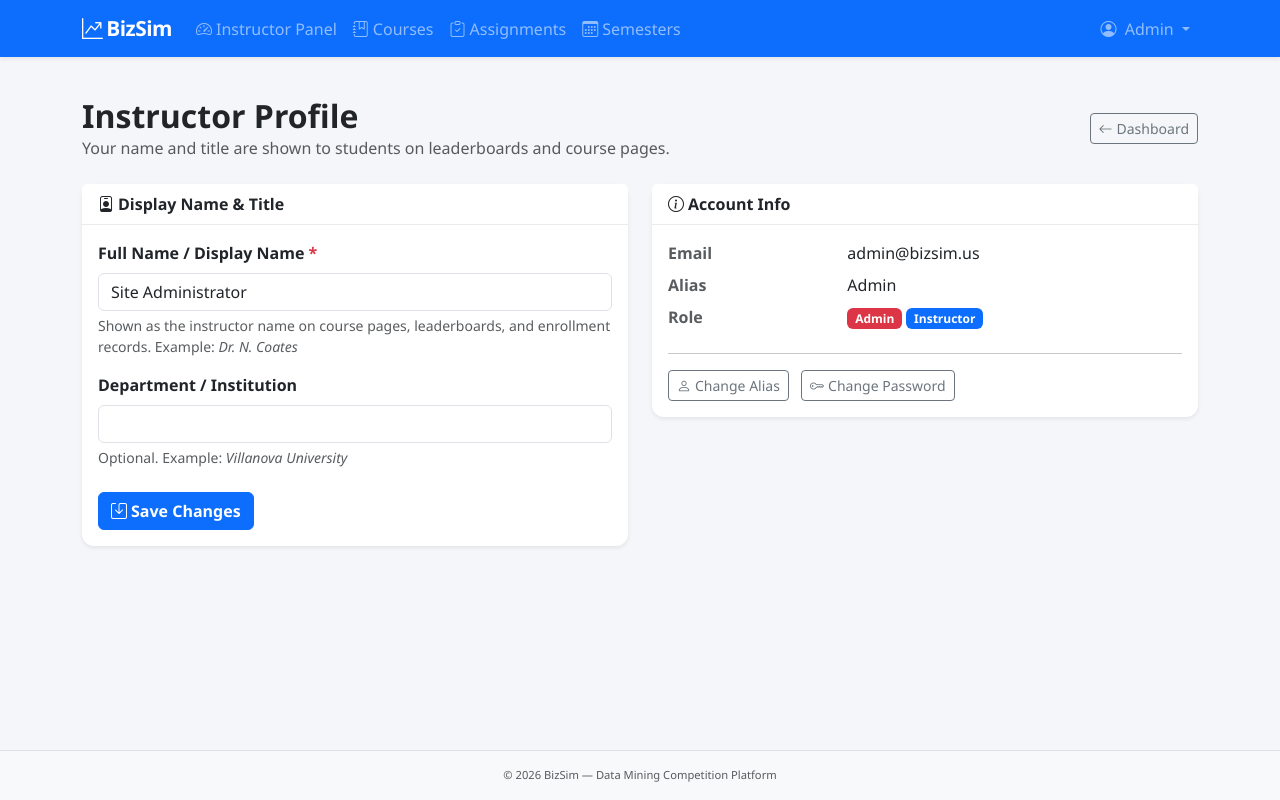
After one commit to NovaNate888/bizsim, a Flask app: page /instructor/profile in a window 1280 px wide. The commit adds this page. Run offline with Flask 3, Linux system fonts and the light colour scheme; a user stored in the database is signed in.

Commit message:
Add instructor profile edit page; fix enrollment display
- New /instructor/profile route to update Instructor.name and department
- Navbar dropdown shows Instructor Profile link for instructors/admins
- admin_users enrollment badges now show instructor name instead of email
- Leaderboard/section labels already use instructor.name, so updating
  the profile immediately fixes the 'Site Administrator' display

Co-Authored-By: Claude Sonnet 4.6 <noreply@anthropic.com>

```diff
--- a/bizsim/instructor/routes.py
+++ b/bizsim/instructor/routes.py
@@ -712,6 +712,35 @@ def remove_enrollment(enrollment_id: int):
 
 
 # ---------------------------------------------------------------------------
+# Instructor profile
+# ---------------------------------------------------------------------------
+
+@instructor_bp.route("/profile", methods=["GET", "POST"])
+@login_required
+@instructor_required
+def profile():
+    instr = _get_instructor_or_404()
+
+    if request.method == "POST":
+        name = request.form.get("name", "").strip()
+        department = request.form.get("department", "").strip()
+
+        if not name:
+            flash("Name cannot be empty.", "danger")
+        elif len(name) > 128:
+            flash("Name must be 128 characters or fewer.", "danger")
+        else:
+            instr.name = name
+            instr.department = department or None
+            db.session.commit()
+            flash("Profile updated.", "success")
+
+        return redirect(url_for("instructor.profile"))
+
+    return render_template("instructor/profile.html", instructor=instr)
+
+
+# ---------------------------------------------------------------------------
 # Admin — User Management
 # ---------------------------------------------------------------------------
 
--- a/bizsim/templates/base.html
+++ b/bizsim/templates/base.html
@@ -63,6 +63,13 @@
                 {{ current_user.display_name }}
               </a>
               <ul class="dropdown-menu dropdown-menu-end">
+                {% if current_user.is_instructor or current_user.is_admin %}
+                <li>
+                  <a class="dropdown-item" href="{{ url_for('instructor.profile') }}">
+                    <i class="bi bi-person-badge me-1"></i>Instructor Profile
+                  </a>
+                </li>
+                {% endif %}
                 <li>
                   <a class="dropdown-item" href="{{ url_for('auth.profile') }}">
                     <i class="bi bi-pencil me-1"></i>Edit Alias
--- a/bizsim/templates/instructor/admin_users.html
+++ b/bizsim/templates/instructor/admin_users.html
@@ -90,7 +90,7 @@
                 {% set sec = enr.section %}
                 <span class="badge bg-light text-dark border">
                   {{ sec.semester.name }} |
-                  {{ sec.course.instructor.user.email }} |
+                  {{ sec.course.instructor.name }} |
                   {{ sec.course.display_name }} |
                   Section {{ sec.section_name }}
                 </span>
--- /dev/null
+++ b/bizsim/templates/instructor/profile.html
@@ -0,0 +1,78 @@
+{% extends "base.html" %}
+{% block title %}Instructor Profile{% endblock %}
+
+{% block content %}
+<div class="d-flex justify-content-between align-items-center mb-4">
+  <div>
+    <h2 class="fw-bold mb-0">Instructor Profile</h2>
+    <p class="text-muted mb-0">Your name and title are shown to students on leaderboards and course pages.</p>
+  </div>
+  <a href="{{ url_for('instructor.dashboard') }}" class="btn btn-outline-secondary btn-sm">
+    <i class="bi bi-arrow-left me-1"></i>Dashboard
+  </a>
+</div>
+
+<div class="row g-4">
+  <div class="col-md-6">
+    <div class="card shadow-sm border-0">
+      <div class="card-header fw-semibold">
+        <i class="bi bi-person-badge me-1"></i>Display Name &amp; Title
+      </div>
+      <div class="card-body">
+        <form method="POST">
+          <div class="mb-3">
+            <label class="form-label fw-semibold">Full Name / Display Name <span class="text-danger">*</span></label>
+            <input type="text" class="form-control" name="name"
+                   value="{{ instructor.name }}" maxlength="128" required />
+            <div class="form-text">
+              Shown as the instructor name on course pages, leaderboards, and enrollment records.
+              Example: <em>Dr. N. Coates</em>
+            </div>
+          </div>
+          <div class="mb-4">
+            <label class="form-label fw-semibold">Department / Institution</label>
+            <input type="text" class="form-control" name="department"
+                   value="{{ instructor.department or '' }}" maxlength="128" />
+            <div class="form-text">
+              Optional. Example: <em>Villanova University</em>
+            </div>
+          </div>
+          <button type="submit" class="btn btn-primary fw-semibold">
+            <i class="bi bi-save me-1"></i>Save Changes
+          </button>
+        </form>
+      </div>
+    </div>
+  </div>
+
+  <div class="col-md-6">
+    <div class="card shadow-sm border-0">
+      <div class="card-header fw-semibold">
+        <i class="bi bi-info-circle me-1"></i>Account Info
+      </div>
+      <div class="card-body">
+        <dl class="row mb-0">
+          <dt class="col-sm-4 text-muted">Email</dt>
+          <dd class="col-sm-8">{{ current_user.email }}</dd>
+          <dt class="col-sm-4 text-muted">Alias</dt>
+          <dd class="col-sm-8">{{ current_user.alias or '—' }}</dd>
+          <dt class="col-sm-4 text-muted">Role</dt>
+          <dd class="col-sm-8">
+            {% if current_user.is_admin %}
+              <span class="badge bg-danger">Admin</span>
+            {% endif %}
+            <span class="badge bg-primary">Instructor</span>
+          </dd>
+        </dl>
+        <hr />
+        <a href="{{ url_for('auth.profile') }}" class="btn btn-sm btn-outline-secondary me-2">
+          <i class="bi bi-person me-1"></i>Change Alias
+        </a>
+        <a href="{{ url_for('auth.change_password') }}" class="btn btn-sm btn-outline-secondary">
+          <i class="bi bi-key me-1"></i>Change Password
+        </a>
+      </div>
+    </div>
+  </div>
+</div>
+{% endblock %}
```
